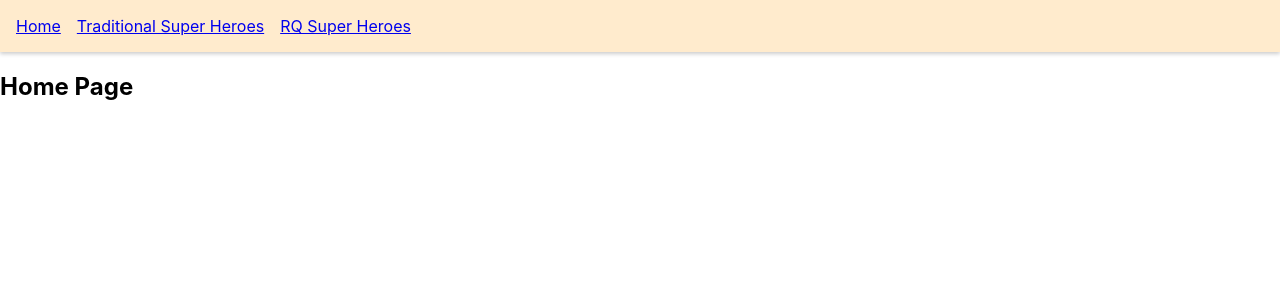
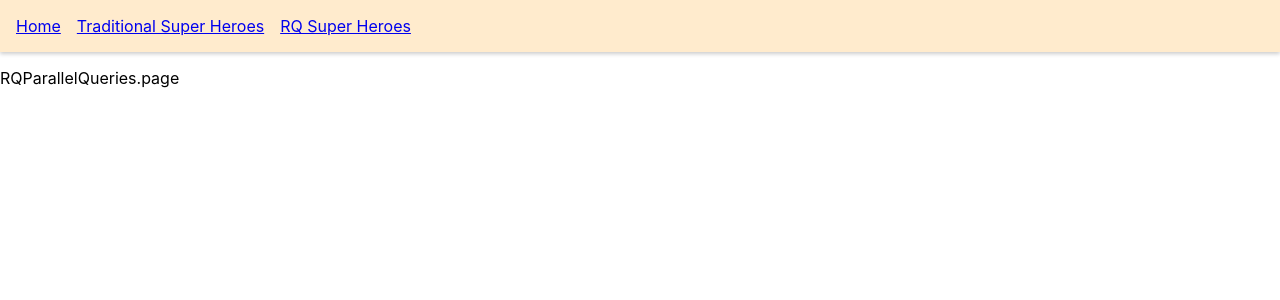
Before and after one commit to Abangpa1ace/React-Query-Tutorial, a React (Create React App) app in the folder lecture-codevolution/react-query-starter/: page /rq-parallel in a window 1280 px wide. Shown: the top 300 px of the page. Built offline with nearby package versions, Linux system fonts and the light colour scheme.

Commit message:
Query By Id, Parellel Queries

```diff
--- a/lecture-codevolution/react-query-starter/src/App.js
+++ b/lecture-codevolution/react-query-starter/src/App.js
@@ -1,6 +1,7 @@
 import { BrowserRouter as Router, Switch, Route, Link } from "react-router-dom";
 import "./App.css";
 import { HomePage } from "./components/Home.page";
+import RQParallelQueriesPage from "./components/RQParallelQueries.page";
 import { RQSuperHeroDetailPage } from "./components/RQSuperHeroDetail.page";
 import { RQSuperHeroesPage } from "./components/RQSuperHeroes.page";
 import { SuperHeroesPage } from "./components/SuperHeroes.page";
@@ -23,6 +24,9 @@ function App() {
           </ul>
         </nav>
         <Switch>
+          <Route path="/rq-parallel">
+            <RQParallelQueriesPage />
+          </Route>
           <Route path="/rq-super-hero/:heroId">
             <RQSuperHeroDetailPage />
           </Route>
--- /dev/null
+++ b/lecture-codevolution/react-query-starter/src/components/RQParallelQueries.page.js
@@ -0,0 +1,7 @@
+import React from "react";
+
+const RQParallelQueriesPage = () => {
+  return <div>RQParallelQueries.page</div>;
+};
+
+export default RQParallelQueriesPage;
```
Also changed, not shown: lecture-codevolution/react-query-starter/src/hooks/apis/useParellelQueries.js (deleted).
